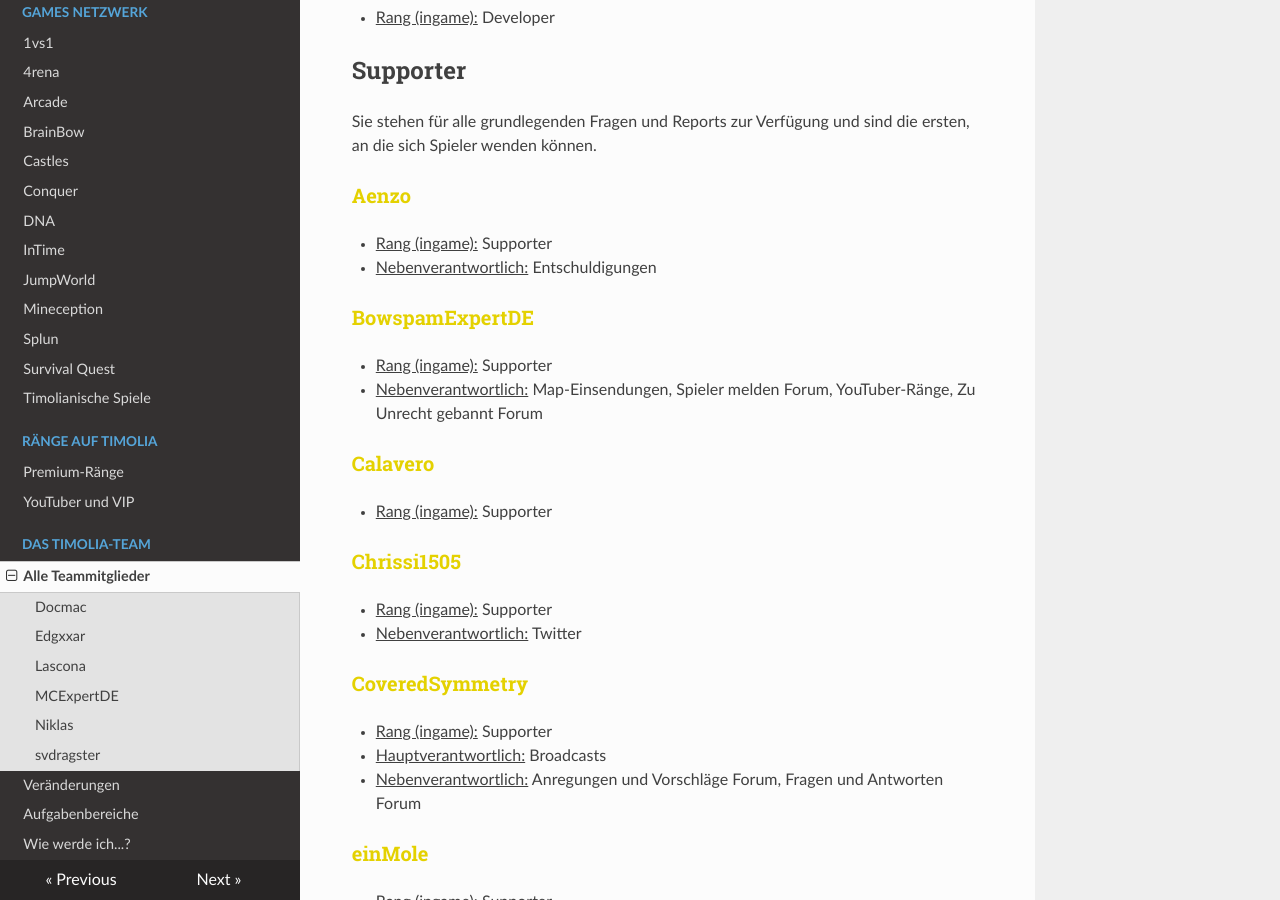
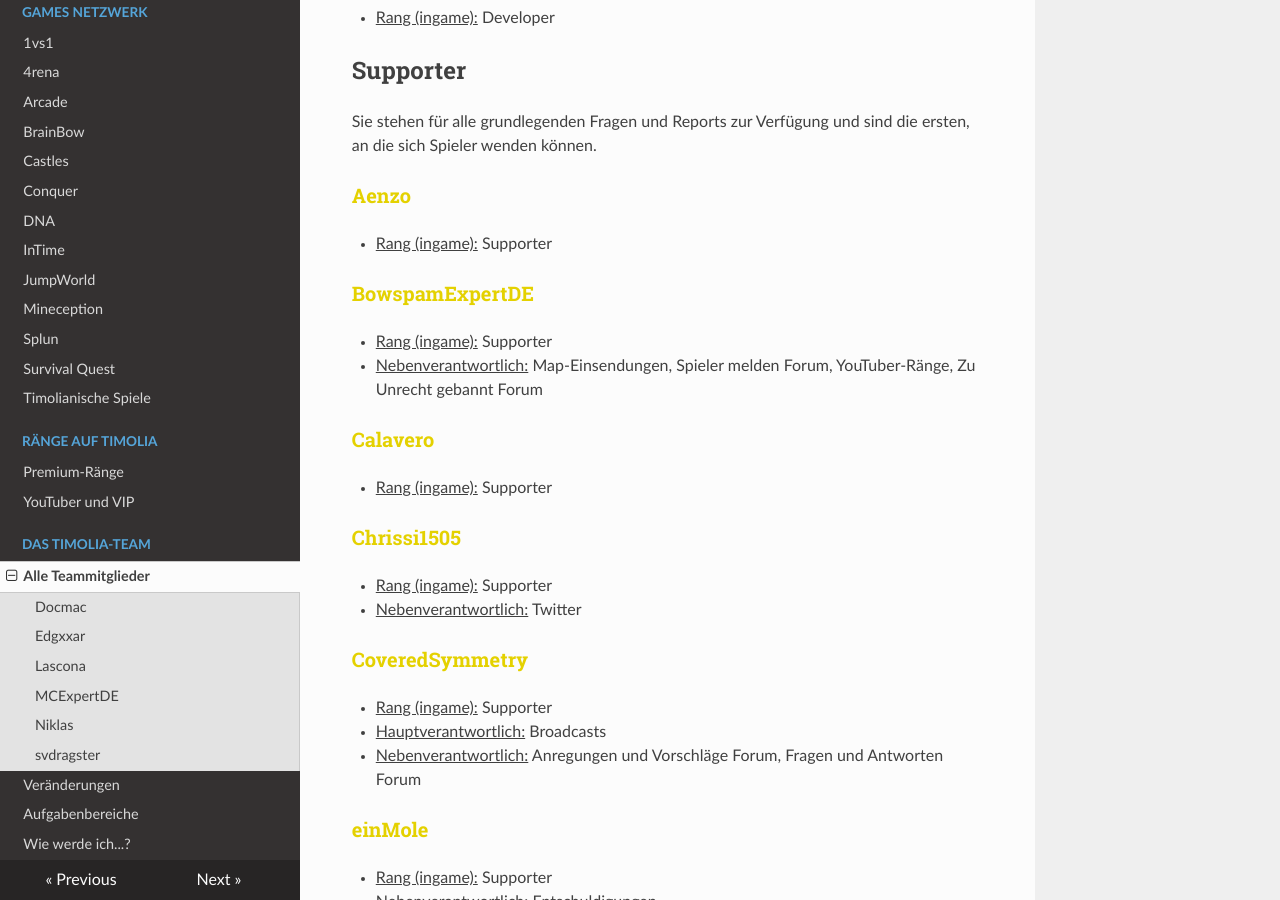
Before and after one commit to TimoliaDE/HowTo, an MkDocs documentation site: the page built from docs/team/members.md, in a window 1280 px wide and 900 px high, scrolled down 3449 px. Built offline with MkDocs 1.6.1, drawn with Linux system fonts in a browser that asks for light colours; nearby versions of some CDN libraries; old or Windows-style settings are respelled for this version of MkDocs.

Commit message:
Update members.md

```diff
--- a/docs/team/members.md
+++ b/docs/team/members.md
@@ -111,7 +111,6 @@ Sie stehen für alle grundlegenden Fragen und Reports zur Verfügung und sind di
 
 ### <strong><span style="color:#E4D100">Aenzo</span></strong>
 - <u>Rang (ingame):</u> Supporter
-- <u>Nebenverantwortlich:</u> Entschuldigungen
 
 ### <strong><span style="color:#E4D100">BowspamExpertDE</span></strong>
 - <u>Rang (ingame):</u> Supporter
```
